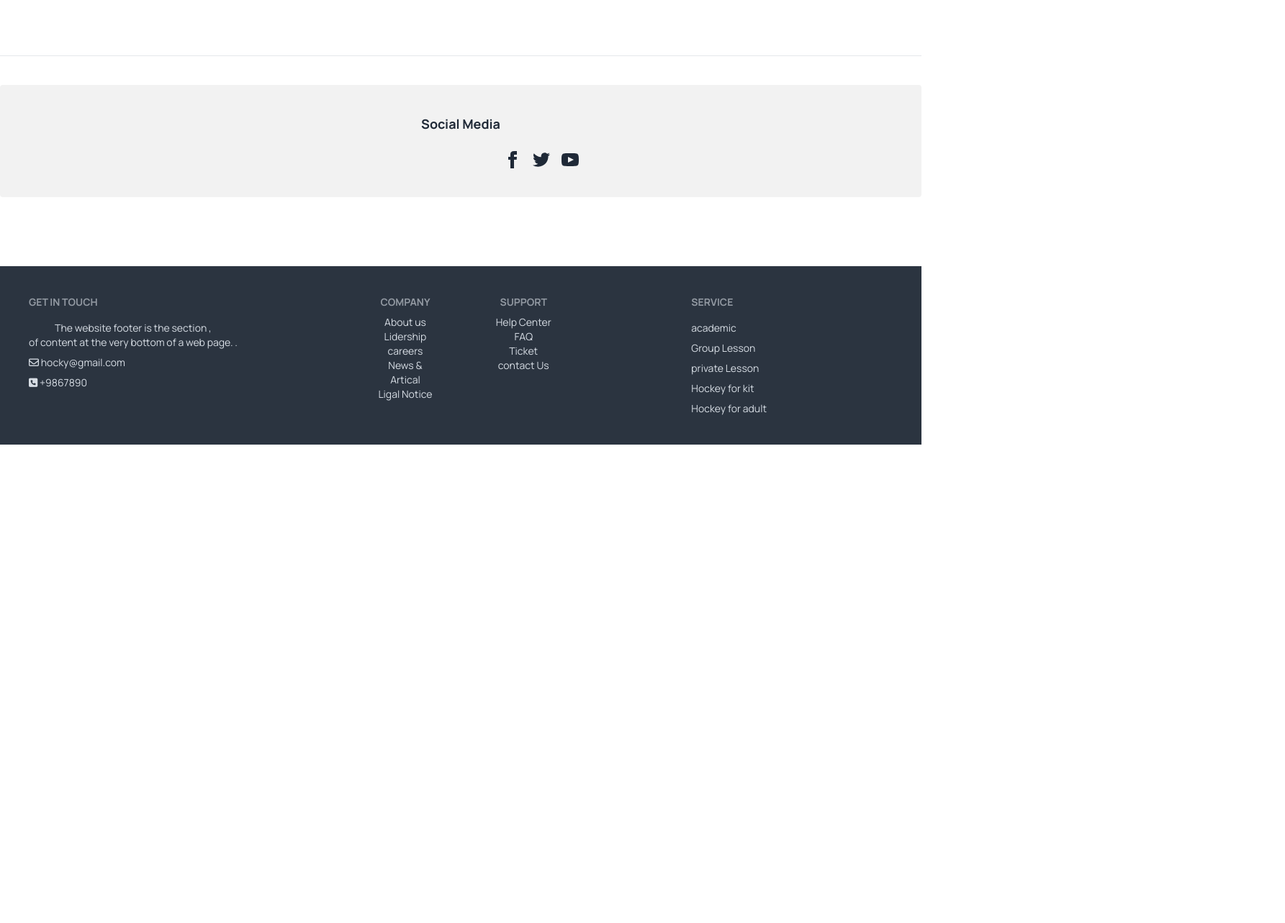
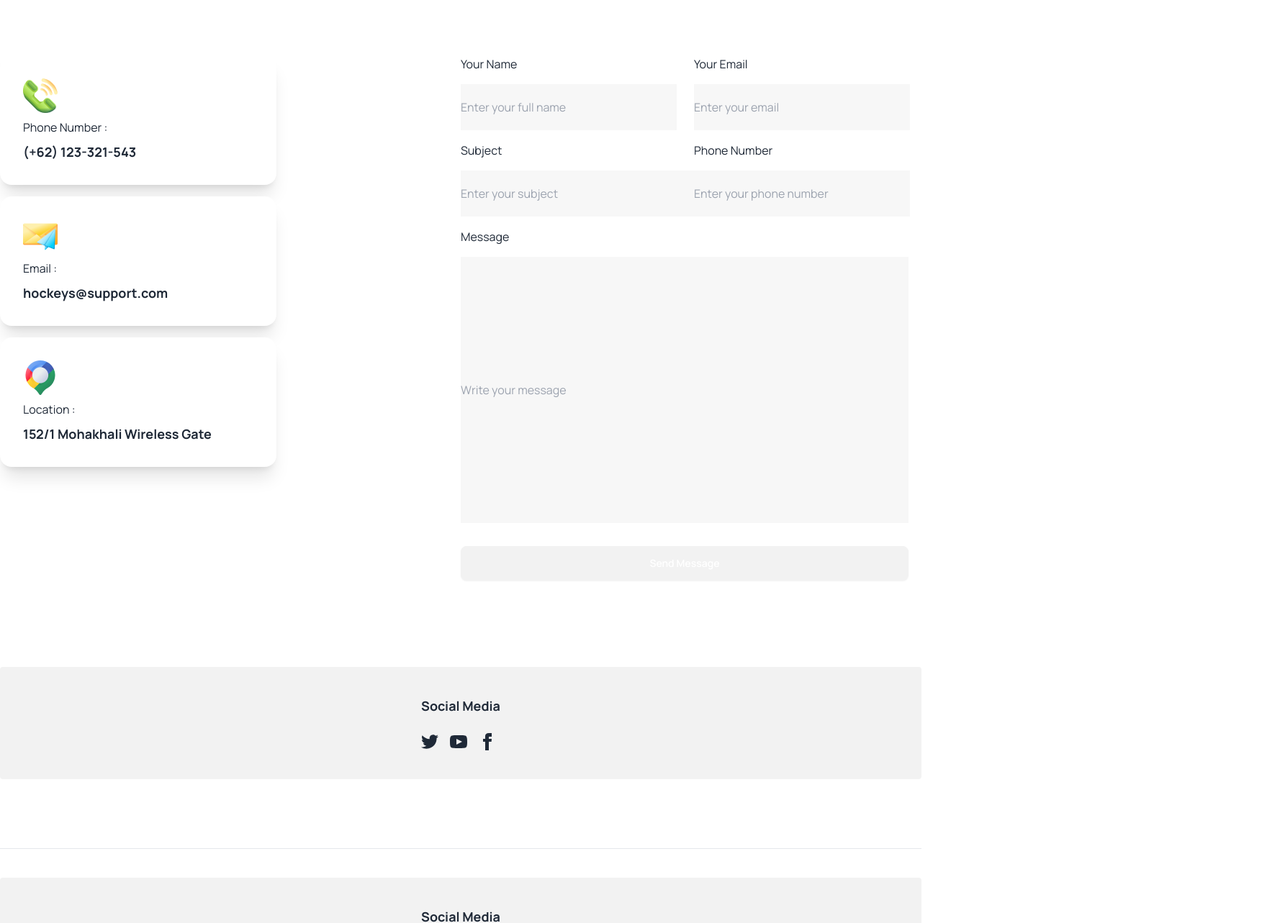
Before and after one commit to Sadia-Islam-Shafina/hockey-webside-a3, a plain HTML site: page index.html in a window 1280 px wide. Shown: the part 5348-6631 px from the top of the page at 72% size, 1785 px wide, since content can reach past the window. Before the commit the page ends 5966 px from the top, so only its background shows below. Drawn offline with nearby package versions, Linux system fonts and the light colour scheme.

Commit message:
our new product section

```diff
--- a/index.html
+++ b/index.html
@@ -613,6 +613,83 @@
                          please complete this form and pop along to a training session soon! </p>
 
                 </div>
+<!-- ..........................................ossojooo...... -->
+<div class="grid grid-cols-1 lg:grid-cols-2  my-20">
+    <div>
+      <div class="card w-96 mb-4 bg-base-100 shadow-xl">
+        <div class="card-body">
+          <img class="w-[48px] h-[48px]" src="Images/Group 1171275317.png" alt="">
+          <h2 class="font-normal text-base text-p-tag">Phone Number :</h2>
+          <p class="font-extrabold text-lg">(+62) 123-321-543</p>
+        </div>
+      </div>
+
+      <div class="card w-96 mb-4 bg-base-100 shadow-xl">
+        <div class="card-body">
+          <img class="w-[48px] h-[48px]" src="Images/Group 1171275318.png" alt="">
+          <h2 class="font-normal text-base text-p-tag">Email :</h2>
+          <p class="font-extrabold text-lg">hockeys@support.com</p>
+        </div>
+      </div>
+
+      <div class="card w-96 mb-4 bg-base-100 shadow-xl">
+        <div class="card-body">
+          <img class="w-[48px] h-[48px]" src="Images/Group 1171275321.png" alt="">
+          <h2 class="font-normal text-base text-p-tag">Location :</h2>
+          <p class="font-extrabold text-lg">152/1 Mohakhali Wireless Gate</p>
+        </div>
+      </div>
+    </div>
+
+
+
+    <div>
+      <div class="flex">
+        <div>
+          <form>
+            <label for="">Your Name <br>
+              <input class="mt-4 mb-4 lg:w-[300px] h-[64px] bg-[#13131808]" type="text" placeholder="Enter your full name">
+            </label><br>
+            <label for="">Subject <br>
+              <input class="mt-4 mb-4 lg:w-[324px] h-[64px] bg-[#13131808]" type="text" placeholder="Enter your subject">
+            </label>
+          </form>
+        </div>
+
+        <div>
+          <form>
+            <label for="">Your Email <br>
+              <input class="mt-4 mb-4 lg:w-[300px] h-[64px] bg-[#13131808]" type="text" placeholder="Enter your email">
+            </label><br>
+            <label for="">Phone Number <br>
+              <input class="mt-4 lg:w-[300px] h-[64px] bg-[#13131808]" type="text" placeholder="Enter your phone number">
+            </label>
+          </form>
+        </div>
+      </div>
+      <div>
+        <form action="">
+          <label for="">Message <br>
+            <input class="mt-4 lg:w-[622px] h-[370px] bg-[#13131808] mb-8" type="text" placeholder="Write your message">
+          </label>
+        </form>
+      </div>
+      <button class="btn bg-btn-primary text-white lg:w-[622px] p-4 mb-10">Send Message</button>
+    </div>
+
+  </div>
+
+  <div class="text-center p-10 bg-base-200 text-base-content rounded mb-24">
+    <h3 class="mb-6 font-extrabold text-lg">Social Media</h3>
+    <nav>
+      <div class="flex gap-4 lg:relative left-[545px]">
+        <a><svg xmlns="http://www.w3.org/2000/svg" width="24" height="24" viewBox="0 0 24 24" class="fill-current"><path d="M24 4.557c-.883.392-1.832.656-2.828.775 1.017-.609 1.798-1.574 2.165-2.724-.951.564-2.005.974-3.127 1.195-.897-.957-2.178-1.555-3.594-1.555-3.179 0-5.515 2.966-4.797 6.045-4.091-.205-7.719-2.165-10.148-5.144-1.29 2.213-.669 5.108 1.523 6.574-.806-.026-1.566-.247-2.229-.616-.054 2.281 1.581 4.415 3.949 4.89-.693.188-1.452.232-2.224.084.626 1.956 2.444 3.379 4.6 3.419-2.07 1.623-4.678 2.348-7.29 2.04 2.179 1.397 4.768 2.212 7.548 2.212 9.142 0 14.307-7.721 13.995-14.646.962-.695 1.797-1.562 2.457-2.549z"></path></svg></a>
+        <a><svg xmlns="http://www.w3.org/2000/svg" width="24" height="24" viewBox="0 0 24 24" class="fill-current"><path d="M19.615 3.184c-3.604-.246-11.631-.245-15.23 0-3.897.266-4.356 2.62-4.385 8.816.029 6.185.484 8.549 4.385 8.816 3.6.245 11.626.246 15.23 0 3.897-.266 4.356-2.62 4.385-8.816-.029-6.185-.484-8.549-4.385-8.816zm-10.615 12.816v-8l8 3.993-8 4.007z"></path></svg></a>
+        <a><svg xmlns="http://www.w3.org/2000/svg" width="24" height="24" viewBox="0 0 24 24" class="fill-current"><path d="M9 8h-3v4h3v12h5v-12h3.642l.358-4h-4v-1.667c0-.955.192-1.333 1.115-1.333h2.885v-5h-3.808c-3.596 0-5.192 1.583-5.192 4.615v3.385z"></path></svg></a>
+      </div>
+    </nav>
+  </div>
+
             </section>
          <hr class="mb-10">
          <!-- ..........socoal media ..... -->
```
